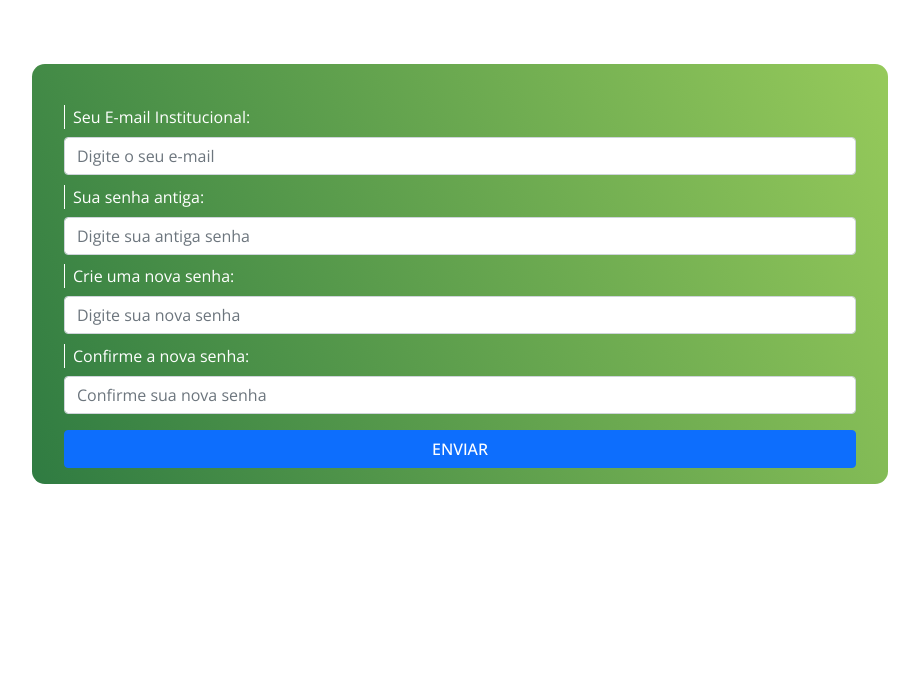
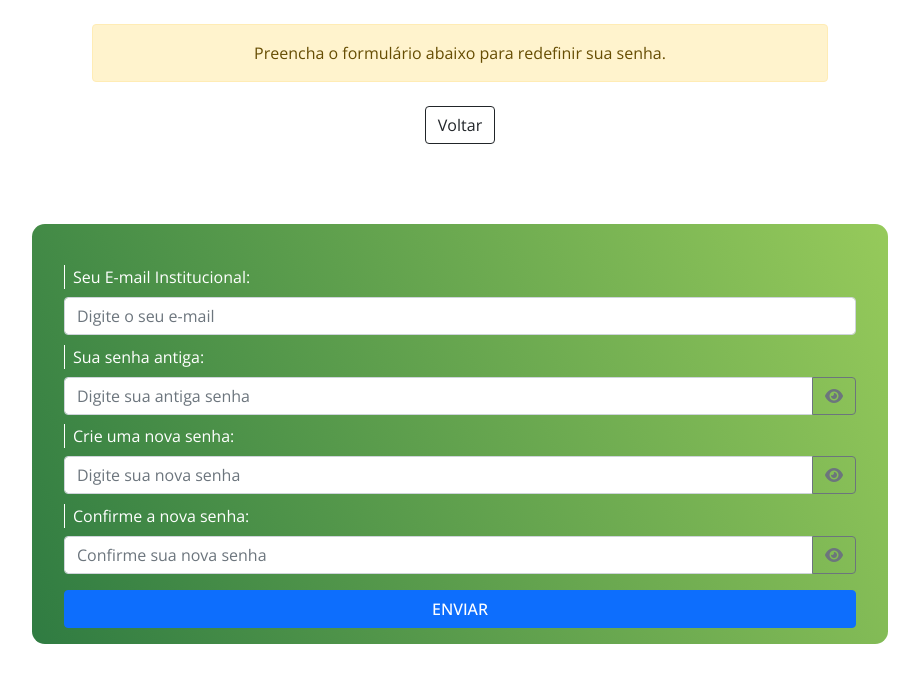
Before and after one commit to felip-araujo/capitulo, a PHP site: page /php/alterar-senha.html in a window 1280 px wide. Shown: the part 107-800 px from the top of the page, without its empty margins (180-1099 px from the left). Run offline with PHP 8.4, Linux system fonts and the light colour scheme; some web fonts are replaced.

Commit message:
ajustar input da senha na pagina de login

```diff
--- /dev/null
+++ b/assets/js/main.js
@@ -0,0 +1,20 @@
+document.addEventListener('DOMContentLoaded', function() {
+    const toggleButtons = document.querySelectorAll('.toggle-password');
+
+    toggleButtons.forEach(function(button) {
+        button.addEventListener('click', function() {
+            const passwordField = this.parentElement.querySelector('input[type="password"]');
+            const fieldType = passwordField.getAttribute('type');
+
+            // Verifica se a senha está visível ou não
+            const isPasswordVisible = fieldType === 'text';
+
+            // Alterna a visibilidade da senha
+            passwordField.setAttribute('type', isPasswordVisible ? 'password' : 'text');
+
+            // Atualiza o ícone do botão
+            this.querySelector('i').classList.toggle('fa-eye', !isPasswordVisible);
+            this.querySelector('i').classList.toggle('fa-eye-slash', isPasswordVisible);
+        });
+    });
+});
--- a/php/alterar-senha.html
+++ b/php/alterar-senha.html
@@ -1,4 +1,3 @@
-
 <!DOCTYPE html>
 <html lang="en">
 
@@ -14,19 +13,40 @@
     <div class="header">
         <img class="logo" src="../assets/image/logo_CI21_mini.png" alt="logo-capituo-inspetorial">
         <h1 class="h3">Capítulo Inspetorial 2024</h1>
+    </div>
 
+    <div class="row mt-3">
+        <div class="col-md-7">
+            <div class="alert alert-warning">Preencha o formulário abaixo para redefinir sua senha.</div>
+            <a class="btn btn-outline-dark" href="dashboard.php">Voltar</a>
+        </div>
     </div>
-    <div class="container" style="width: 55rem; margin-top: 8vh;" >
+    <div class="container" style="width: 55rem; margin-top: 8vh;">
         <form action="alterar-senha.php" class="login-container" method="post">
             <div class="form-group">
                 <label for="email" class="form-label">Seu E-mail Institucional:</label>
                 <input type="email" class="form-control" name="email" id="email" placeholder="Digite o seu e-mail">
                 <label for="senha-antiga" class="form-label">Sua senha antiga:</label>
-                <input type="password" class="form-control" name="senha-antiga" id="senha-antiga" placeholder="Digite sua antiga senha">
+                <div class="input-group">
+                    <input type="password" class="form-control" name="senha-antiga" id="senha-antiga" placeholder="Digite sua antiga senha">
+                    <button class="btn btn-outline-secondary toggle-password" type="button" id="toggleAntiga">
+                        <i class="fas fa-eye"></i>
+                    </button>
+                </div>
                 <label for="senha-nova" class="form-label">Crie uma nova senha:</label>
-                <input type="password" class="form-control" name="nova-senha" id="nova-senha" placeholder="Digite sua nova senha">
+                <div class="input-group">
+                    <input type="password" class="form-control" name="nova-senha" id="nova-senha" placeholder="Digite sua nova senha">
+                    <button class="btn btn-outline-secondary toggle-password" type="button" id="toggleNova">
+                        <i class="fas fa-eye"></i>
+                    </button>
+                </div>
                 <label for="confirme-senha" class="form-label">Confirme a nova senha:</label>
-                <input type="password" class="form-control" name="confirme-senha" id="confirme-senha" placeholder="Confirme sua nova senha">
+                <div class="input-group">
+                    <input type="password" class="form-control" name="confirme-senha" id="confirme-senha" placeholder="Confirme sua nova senha">
+                    <button class="btn btn-outline-secondary toggle-password" type="button" id="toggleConfirme">
+                        <i class="fas fa-eye"></i>
+                    </button>
+                </div>
                 <button class="btn btn-primary" type="submit" name="enviar" style="width: 100%; align-self: center;">Enviar</button>
             </div>
         </form>
@@ -36,7 +56,11 @@
 <!-- CSS do Bootstrap -->
 <link href="https://cdn.jsdelivr.net/npm/bootstrap@5.1.3/dist/css/bootstrap.min.css" rel="stylesheet">
 
+<!-- Font Awesome -->
+<link href="https://cdnjs.cloudflare.com/ajax/libs/font-awesome/6.0.0-beta3/css/all.min.css" rel="stylesheet">
+
 <!-- JavaScript do Bootstrap (opcional, mas necessário para funcionalidades como dropdowns, modals, etc.) -->
 <script src="https://cdn.jsdelivr.net/npm/bootstrap@5.1.3/dist/js/bootstrap.bundle.min.js"></script>
 
+<script src="../assets/js/main.js"></script>
 </html>
--- a/php/dashboard.php
+++ b/php/dashboard.php
@@ -32,12 +32,12 @@ if (!isset($_SESSION['autenticado']) || $_SESSION['autenticado'] !== true) {
     </div>
     <div class="row mt-3">
         <div class="col-md-7">
-            <div class="alert alert-danger">Caso este seja o seu primeiro login, recomendamos que altere sua senha.</div>
+            <div class="alert alert-warning">Caso este seja o seu primeiro login, recomendamos que altere sua senha.</div>
             <a class="btn btn-outline-dark" href="logout.php">Sair</a>
             <a class="btn btn-outline-dark" href="alterar-senha.html">Alterar minha senha</a>
         </div>
+    </div>
 
-    </div>
     <div class="row mt-2">
         <div class="col-md-6">
             <div class="area">
```
Also changed, not shown: index.html (+8 -2 lines), php/admin-dash.php (+7 -1 lines).
